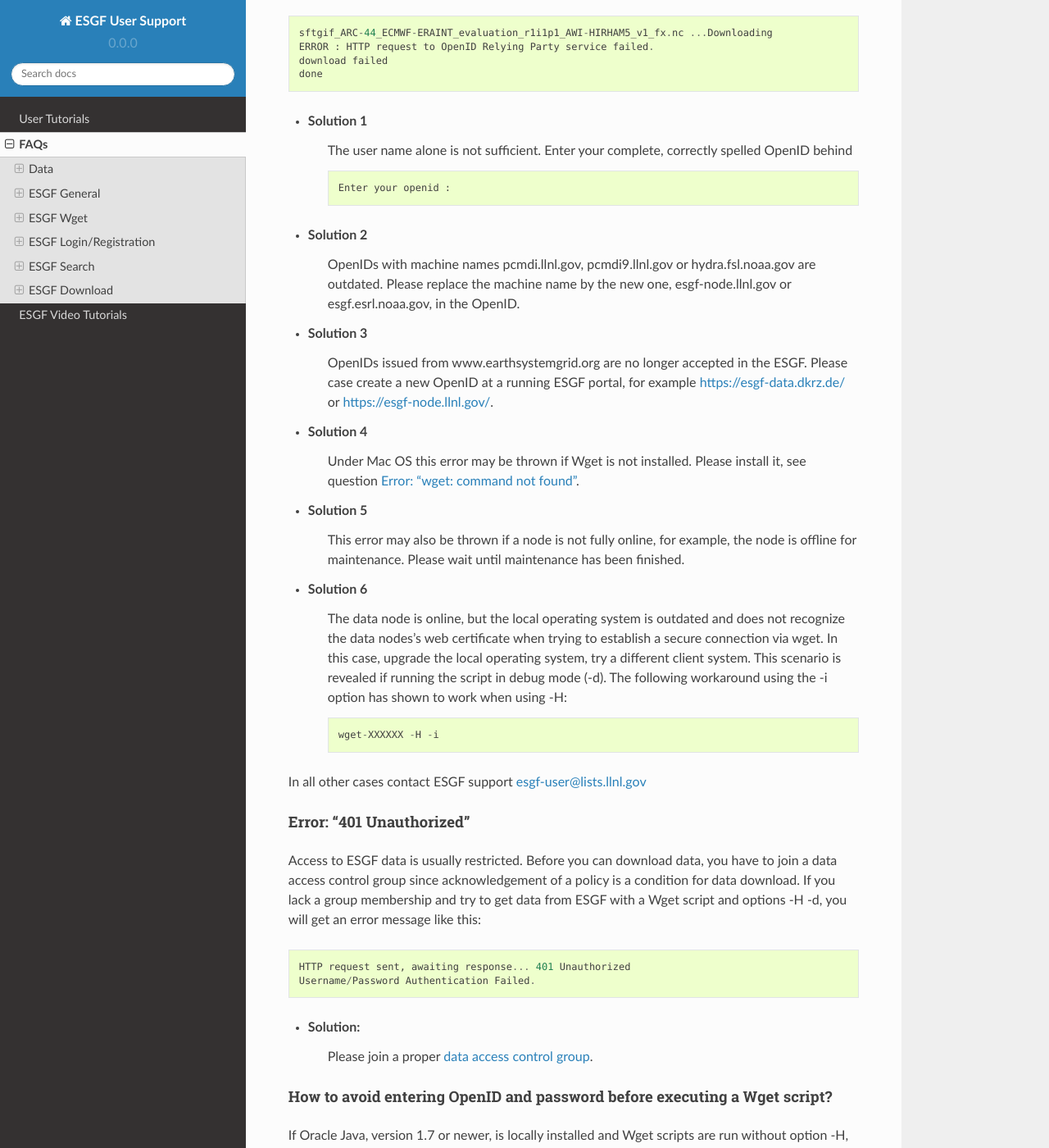
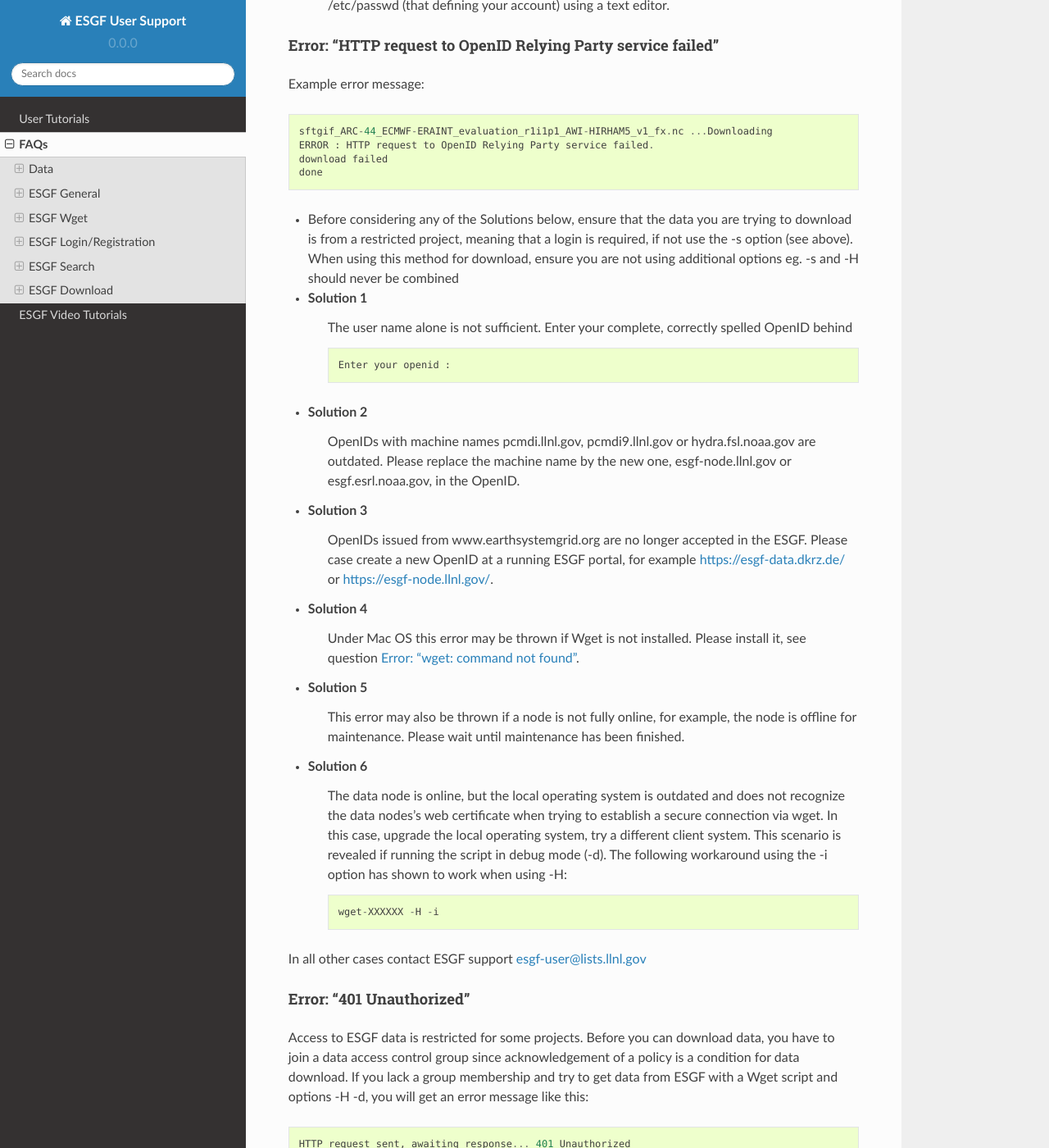
Before and after one commit to ESGF/esgf-user-support, a Sphinx documentation site: the page built from docs/faq.rst, in a window 1280 px wide and 1400 px high, scrolled down 24509 px. Shown: the whole window at 82% size. Built offline with Sphinx 7.4.7 and the Read the Docs theme 2.0.0, drawn with Linux system fonts in a browser that asks for light colours; some of the changed text lies outside the part shown.

Commit message:
Update all instructions concerning wget-XXX -s'

```diff
--- a/docs/faq.rst
+++ b/docs/faq.rst
@@ -657,7 +657,7 @@ General Wget Runtime Issues
 
 Do I need to use my username / password?
 ^^^^^^^^^^^^^^^^^^^^^^^^^^^^^^^^^^^^^^^^
-If you are trying to download unrestricted datasets with Wget, eg, CMIP3-6, obs4MIPs, input4MIPs, E3SM, then the answer is No: username / password are not required.  However you need to instruct the Wget script to bypass the login prompt using the option -s.
+If you are trying to download unrestricted datasets with Wget, eg, CMIP3-6, obs4MIPs, input4MIPs, E3SM, then the answer is No: username / password are not required.  However you need to instruct the Wget script to bypass the login prompt using the option -s.  When using this method for download, ensure you are not using additional options, eg. -s and -H should never be combined
 
     ::
 
@@ -666,6 +666,8 @@ If you are trying to download unrestricted datasets with Wget, eg, CMIP3-6, obs4
 
 Issues with Certificates or Java
 --------------------------------
+
+Note that these issues deal with restricted project downloads.  For unrestricted downloads see the  -s  option description above.
 
 Error: "Unsupported major.minor version 51.0"
 ^^^^^^^^^^^^^^^^^^^^^^^^^^^^^^^^^^^^^^^^^^^^^
@@ -1050,6 +1052,9 @@ Example error message:
     download failed
     done
 
+* Before considering any of the Solutions below, ensure that the data you are trying to download is from a restricted project, meaning that a login is required, if not use the -s option (see above). When using this method for download, ensure you are not using additional options eg. -s and -H should never be combined
+
+
 * Solution 1
     The user name alone is not sufficient. Enter your complete, correctly spelled OpenID behind
 
@@ -1081,7 +1086,7 @@ In all other cases contact ESGF support esgf-user@lists.llnl.gov
 
 Error: "401 Unauthorized"
 ^^^^^^^^^^^^^^^^^^^^^^^^^
-Access to ESGF data is usually restricted. Before you can download data, you have to join a data access control group since acknowledgement of a policy is a condition for data download. If you lack a group membership and try to get data from ESGF with a Wget script and options -H -d, you will get an error message like this:
+Access to ESGF data is restricted for some projects. Before you can download data, you have to join a data access control group since acknowledgement of a policy is a condition for data download. If you lack a group membership and try to get data from ESGF with a Wget script and options -H -d, you will get an error message like this:
 
 ::
 
@@ -1296,7 +1301,7 @@ Other Wget Script Issues
 
 Error: "ERROR 403: Forbidden"
 ^^^^^^^^^^^^^^^^^^^^^^^^^^^^^
-Access to ESGF data is usually restricted. Before you can download data, you have to join a data access control group since acknowledgement of a policy is condition for data download. If you lack a group membership and try to get data from ESGF with a Wget script, you will get an error message like this:
+Access to ESGF data is restricted for some data projects. Before you can download data, you have to join a data access control group since acknowledgement of a policy is condition for data download. If you lack a group membership and try to get data from ESGF with a Wget script, you will get an error message like this:
 
 ::
 
@@ -1403,7 +1408,7 @@ ESGF Login/Registration
 
 Do I have to have a user account to search for data?
 ----------------------------------------------------
-You don't need an account to search for data on a public project. You will need an account to download data. You should get an account on the node you wish to download data from.
+You don't need an account to search for data on a public project. You will need an account to download data from some data projects or to use the data cart feature. You should get an account on the node you wish to download data from.
 
 
 Do I need to join the project serving the data?
```
Also changed, not shown: docs/user_guide.rst (+6 -4 lines).
